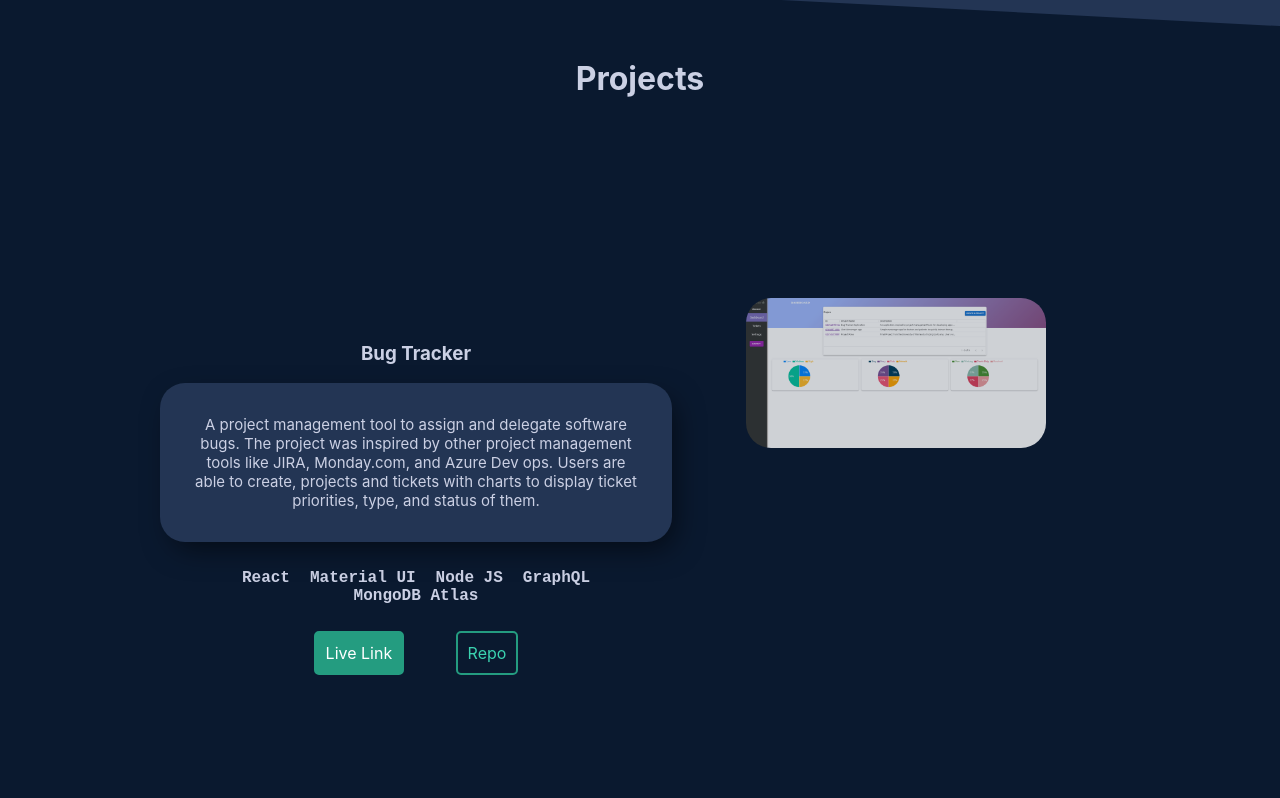
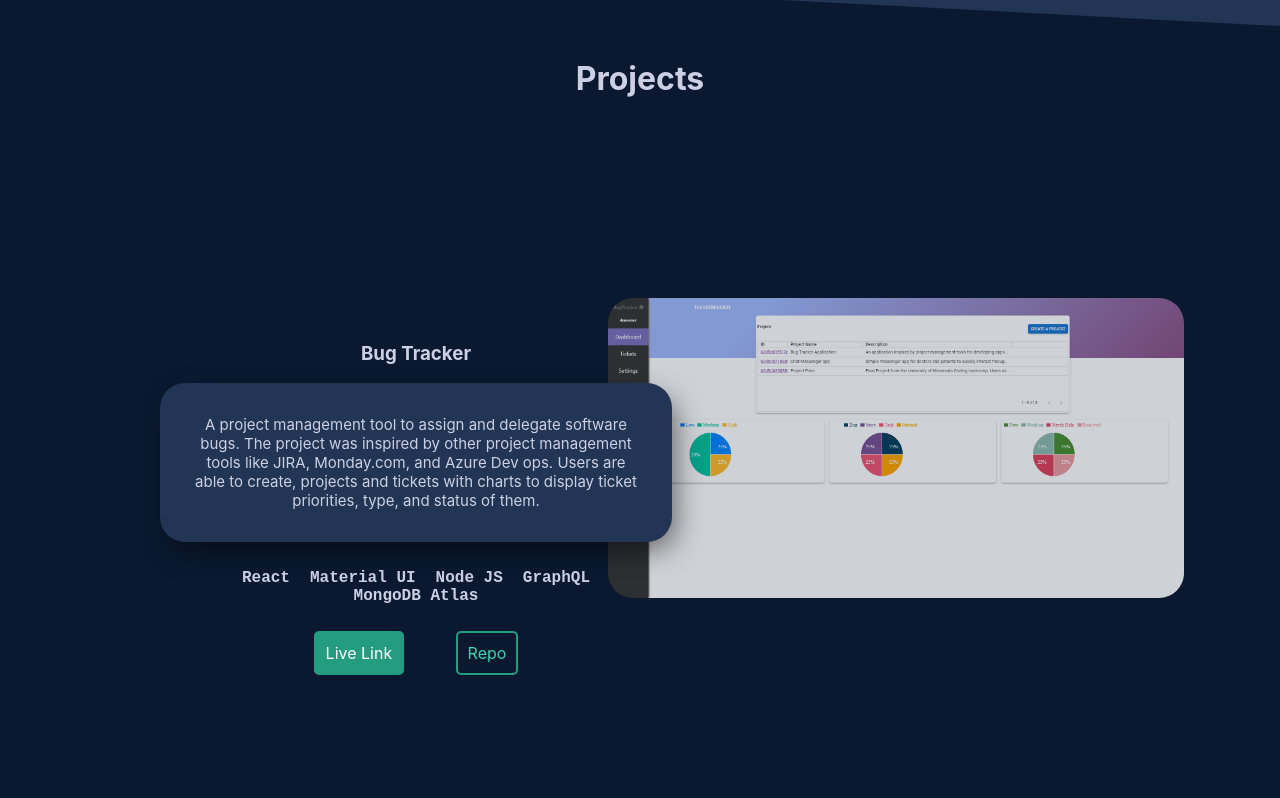
Before and after one commit to midth002/react-portfolio, a React (Create React App) app: page / in a window 1280 px wide. Shown: the part 1457-2255 px from the top of the page. Built offline with nearby package versions, Linux system fonts and the light colour scheme.

Commit message:
Added height

```diff
--- a/src/components/project/projectList.scss
+++ b/src/components/project/projectList.scss
@@ -13,7 +13,8 @@ div {
 
             img {
                 z-index: -1;
-                width: 300px;
+                width: 100%;
+                height: 300px;
                 border-radius: 25px;
                 transition: all 1s ease-in-out;
                 opacity: 0.8;
```
